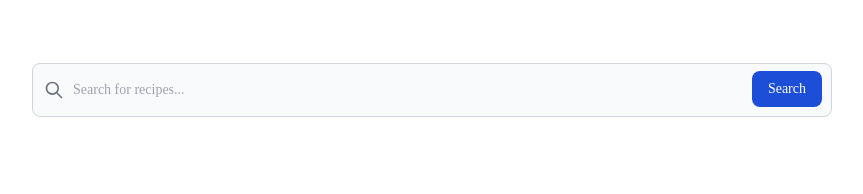
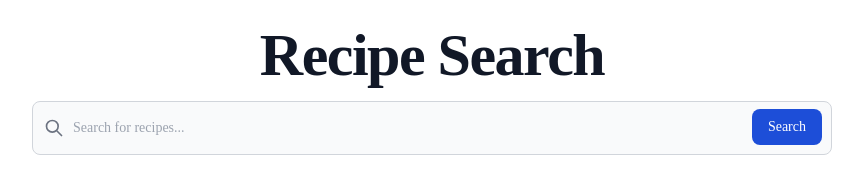
Before and after one commit to manav1911/DevTown_Assignments, a plain HTML site: page index.html in a window 1280 px wide. Shown: the whole page, without its empty margins (208-1071 px from the left). Drawn offline with nearby package versions, Linux system fonts and the light colour scheme.

Commit message:
RecipeAPI

```diff
--- a/index.html
+++ b/index.html
@@ -97,7 +97,7 @@
             </div>
         </div>
         <div class="input-container">
-            <!-- <h1 class="mb-4 text-4xl font-extrabold leading-none tracking-tight text-gray-900 md:text-5xl lg:text-6xl dark:text-white">Recipe Search</h1> -->
+            <h1 class="mb-4 text-4xl font-extrabold leading-none tracking-tight text-gray-900 md:text-5xl lg:text-6xl dark:text-white">Recipe Search</h1>
             <div class="w-full">
                 <label for="default-search" class="mb-2 text-sm font-medium text-gray-900 sr-only dark:text-white">Search</label>
                 <div class="relative">
```
